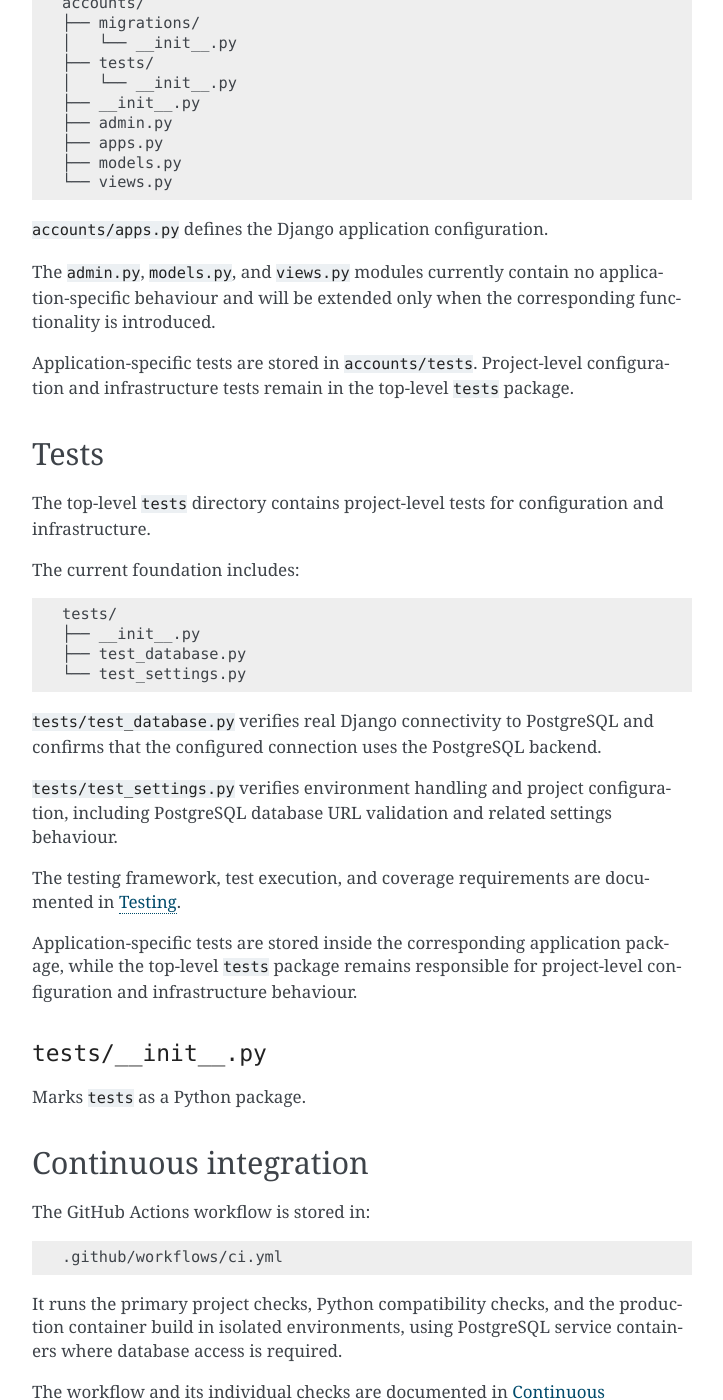
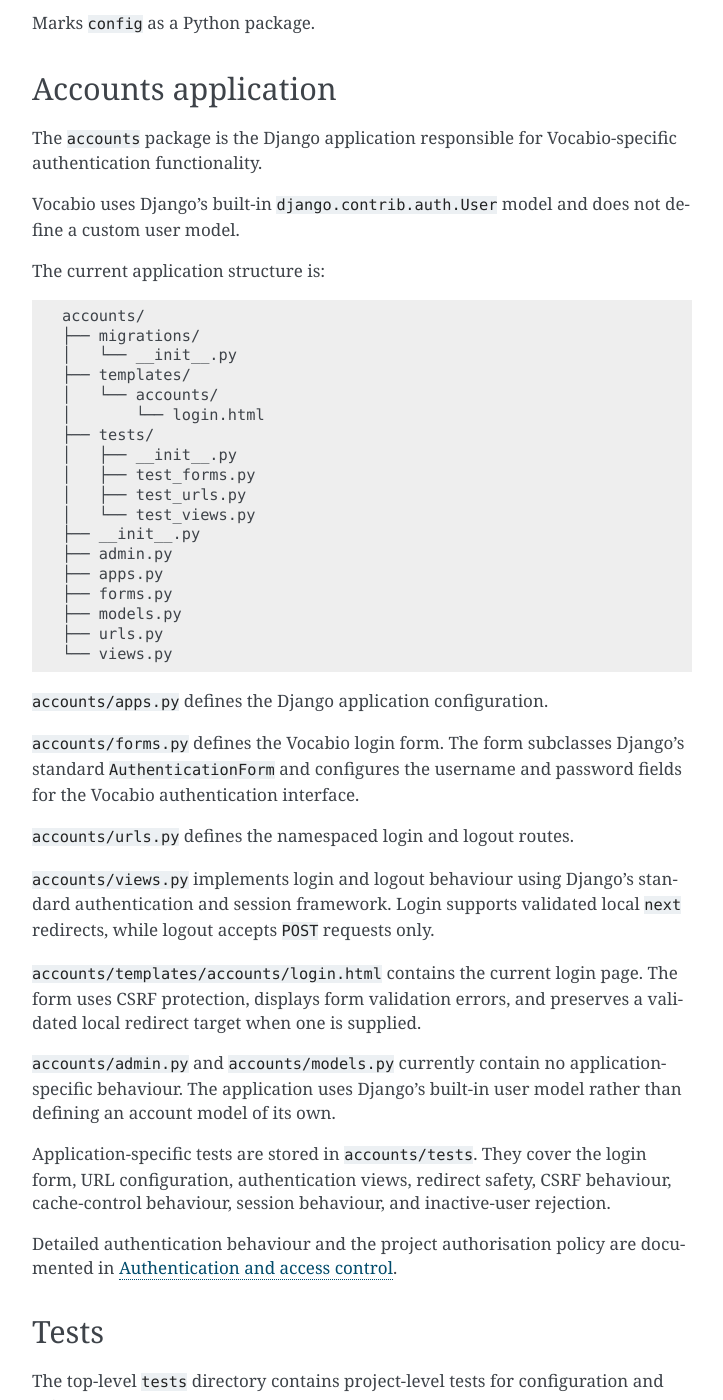
Before and after one commit to alex-nuclearboy/vocabio, a Sphinx documentation site: the page built from docs/source/project/structure.rst, in a window 1280 px wide and 1400 px high, scrolled down 2679 px. Shown: the whole window, without its empty margins (388-1111 px from the left). Built offline with Sphinx 7.4.7, drawn with Linux system fonts in a browser that asks for light colours; some of the changed text lies outside the part shown.

Commit message:
feat: add authentication flow
Implement the initial Vocabio authentication flow using Django's built-in authentication system.

- add login and POST-only logout routes
- add the Vocabio login form and template
- support validated local redirect targets after login
- protect authentication endpoints against CSRF and caching
- mark password data as sensitive in error reports
- cover authentication, session, redirect and security behaviour with tests
- document authentication, access-control policy and test structure

```diff
--- a/docs/source/development/testing.rst
+++ b/docs/source/development/testing.rst
@@ -40,20 +40,34 @@
 Run selected tests
 ------------------
 
-A specific test module can be executed by passing its path to pytest:
+During development, selected tests can be run without collecting
+project-wide coverage.
+
+A specific project-level test module can be executed with:
 
 .. code-block:: console
 
-   poetry run pytest tests/test_settings.py
+   poetry run pytest tests/test_settings.py --no-cov
+
+An application-specific test module can be executed in the same way:
+
+.. code-block:: console
+
+   poetry run pytest accounts/tests/test_views.py --no-cov
 
 A subset of tests can also be selected with a pytest keyword expression:
 
 .. code-block:: console
 
-   poetry run pytest -k <expression>
+   poetry run pytest -k <expression> --no-cov
 
-Use targeted test runs while developing, but run the complete test suite
-before committing substantial changes.
+The configured coverage threshold applies to the complete project test suite
+rather than to targeted test runs. Run the full suite without ``--no-cov``
+before committing changes:
+
+.. code-block:: console
+
+   poetry run pytest
 
 Django configuration
 --------------------
@@ -72,6 +86,7 @@
 * CSRF trusted-origin normalisation;
 * secure cookie requirements;
 * HSTS configuration validation;
+* authentication route and redirect settings;
 * PostgreSQL URL validation;
 * invalid database URL formats and ports;
 * accepted and rejected database schemes;
@@ -99,14 +114,53 @@
 database are available in
 :doc:`../getting-started/local-development`.
 
-The database integration test can be run independently with:
+The database integration test can be run independently without collecting
+project-wide coverage:
 
 .. code-block:: console
 
-   poetry run pytest tests/test_database.py
+   poetry run pytest tests/test_database.py --no-cov
 
 Tests that do not establish a database connection do not require the local
 PostgreSQL service to be running.
+
+Accounts authentication tests
+-----------------------------
+
+Authentication behaviour is tested inside the ``accounts`` application.
+
+The current authentication test package contains:
+
+.. code-block:: text
+
+   accounts/tests/
+   ├── __init__.py
+   ├── test_forms.py
+   ├── test_urls.py
+   └── test_views.py
+
+``test_forms.py`` verifies Vocabio-specific login form configuration,
+including field labels and browser credential metadata.
+
+``test_urls.py`` verifies the public login and logout paths and their
+namespaced Django route names.
+
+``test_views.py`` verifies the authentication flow, including:
+
+* login-page availability;
+* rendered authentication fields and CSRF token;
+* safe and unsafe ``next`` redirect handling;
+* empty login submissions;
+* valid and invalid credentials;
+* inactive-user rejection;
+* authenticated-user redirect behaviour;
+* POST-only logout;
+* CSRF rejection for authentication POST requests;
+* login-page cache-control behaviour;
+* authenticated-session termination on logout.
+
+The authentication tests use Django's normal test client and database-backed
+user model where required.
 
 Coverage
 --------
@@ -162,12 +216,17 @@
 .. code-block:: text
 
    tests/
+   ├── __init__.py
+   ├── test_authentication_settings.py
    ├── test_database.py
    └── test_settings.py
 
    accounts/
    └── tests/
-       └── __init__.py
+       ├── __init__.py
+       ├── test_forms.py
+       ├── test_urls.py
+       └── test_views.py
 
 Individual application test modules should be added only when corresponding
 behaviour exists.
--- a/docs/source/project/structure.rst
+++ b/docs/source/project/structure.rst
@@ -17,12 +17,20 @@
    ├── accounts/
    │   ├── migrations/
    │   │   └── __init__.py
+   │   ├── templates/
+   │   │   └── accounts/
+   │   │       └── login.html
    │   ├── tests/
-   │   │   └── __init__.py
+   │   │   ├── __init__.py
+   │   │   ├── test_forms.py
+   │   │   ├── test_urls.py
+   │   │   └── test_views.py
    │   ├── __init__.py
    │   ├── admin.py
    │   ├── apps.py
+   │   ├── forms.py
    │   ├── models.py
+   │   ├── urls.py
    │   └── views.py
    ├── config/
    │   ├── __init__.py
@@ -45,6 +53,7 @@
    │   └── make.bat
    ├── tests/
    │   ├── __init__.py
+   │   ├── test_authentication_settings.py
    │   ├── test_database.py
    │   └── test_settings.py
    ├── .dockerignore
@@ -68,7 +77,7 @@
 
 The ``config`` package contains the Django project configuration.
 
-The current foundation includes:
+The package currently contains:
 
 .. code-block:: text
 
@@ -83,6 +92,12 @@
 ~~~~~~~~~~~~~~~~~~~~~~
 
 Contains the Django settings and the project-specific configuration helpers.
+
+It also defines the project authentication routing settings, including the
+login route and the default login and logout redirect destinations.
+
+Authentication behaviour and access-control policy are documented in
+:doc:`authentication`.
 
 Environment-specific and sensitive values are read from environment
 variables rather than being stored directly in the module.
@@ -100,8 +115,8 @@
 
 Defines the root URL configuration for the Django project.
 
-Application URL configurations can be included here as Django applications
-are introduced.
+The current root configuration includes the ``accounts`` URL namespace at
+the application root and exposes Django Admin under ``/admin/``.
 
 ``config/asgi.py``
 ~~~~~~~~~~~~~~~~~~
@@ -121,8 +136,8 @@
 Accounts application
 --------------------
 
-The ``accounts`` package is the Django application for Vocabio-specific
-account and authentication functionality.
+The ``accounts`` package is the Django application responsible for
+Vocabio-specific authentication functionality.
 
 Vocabio uses Django's built-in ``django.contrib.auth.User`` model and does
 not define a custom user model.
@@ -134,23 +149,49 @@
    accounts/
    ├── migrations/
    │   └── __init__.py
+   ├── templates/
+   │   └── accounts/
+   │       └── login.html
    ├── tests/
-   │   └── __init__.py
+   │   ├── __init__.py
+   │   ├── test_forms.py
+   │   ├── test_urls.py
+   │   └── test_views.py
    ├── __init__.py
    ├── admin.py
    ├── apps.py
+   ├── forms.py
    ├── models.py
+   ├── urls.py
    └── views.py
 
 ``accounts/apps.py`` defines the Django application configuration.
 
-The ``admin.py``, ``models.py``, and ``views.py`` modules currently contain
-no application-specific behaviour and will be extended only when the
-corresponding functionality is introduced.
+``accounts/forms.py`` defines the Vocabio login form. The form subclasses
+Django's standard ``AuthenticationForm`` and configures the username and
+password fields for the Vocabio authentication interface.
 
-Application-specific tests are stored in ``accounts/tests``. Project-level
-configuration and infrastructure tests remain in the top-level ``tests``
-package.
+``accounts/urls.py`` defines the namespaced login and logout routes.
+
+``accounts/views.py`` implements login and logout behaviour using Django's
+standard authentication and session framework. Login supports validated
+local ``next`` redirects, while logout accepts ``POST`` requests only.
+
+``accounts/templates/accounts/login.html`` contains the current login page.
+The form uses CSRF protection, displays form validation errors, and preserves
+a validated local redirect target when one is supplied.
+
+``accounts/admin.py`` and ``accounts/models.py`` currently contain no
+application-specific behaviour. The application uses Django's built-in user
+model rather than defining an account model of its own.
+
+Application-specific tests are stored in ``accounts/tests``. They cover the
+login form, URL configuration, authentication views, redirect safety, CSRF
+behaviour, cache-control behaviour, session behaviour, and inactive-user
+rejection.
+
+Detailed authentication behaviour and the project authorisation policy are
+documented in :doc:`authentication`.
 
 Tests
 -----
@@ -158,17 +199,21 @@
 The top-level ``tests`` directory contains project-level tests for
 configuration and infrastructure.
 
-The current foundation includes:
+The current project-level test package contains:
 
 .. code-block:: text
 
    tests/
    ├── __init__.py
+   ├── test_authentication_settings.py
    ├── test_database.py
    └── test_settings.py
 
-``tests/test_database.py`` verifies real Django connectivity to PostgreSQL and
-confirms that the configured connection uses the PostgreSQL backend.
+``tests/test_authentication_settings.py`` verifies the project-level
+authentication route and redirect settings.
+
+``tests/test_database.py`` verifies real Django connectivity to PostgreSQL
+and confirms that the configured connection uses the PostgreSQL backend.
 
 ``tests/test_settings.py`` verifies environment handling and project
 configuration, including PostgreSQL database URL validation and related
```
Also changed, not shown: docs/source/project/authentication.rst (added, +156 -0 lines), docs/source/project/index.rst (+6 -5 lines), 10 other files.
